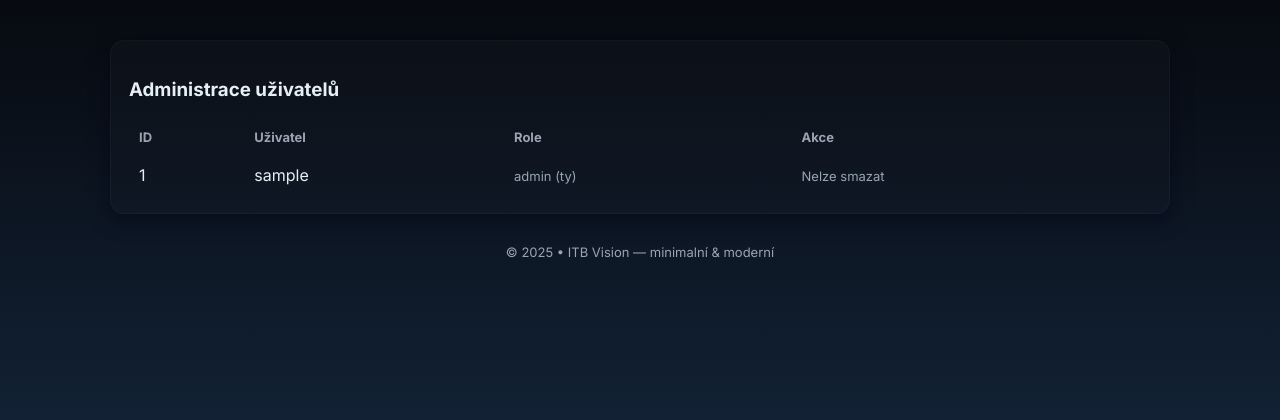
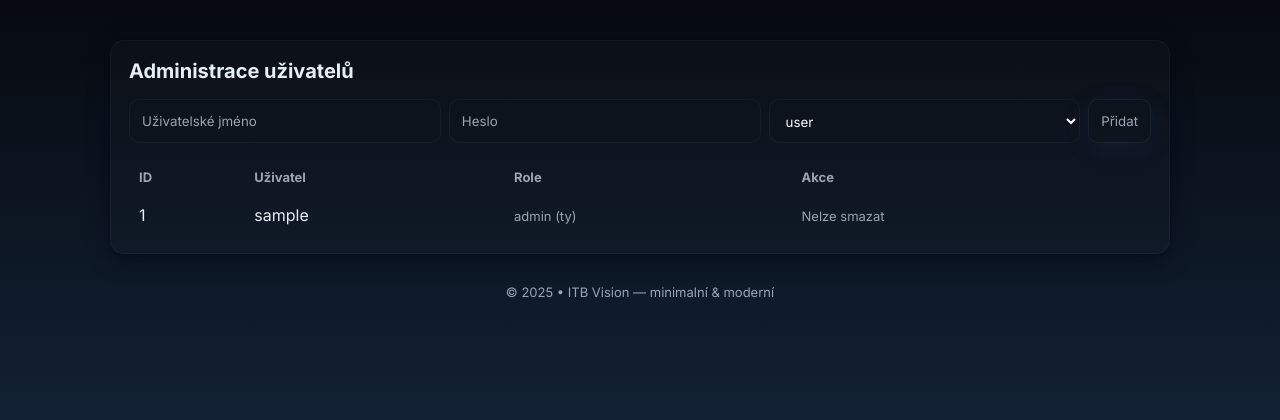
Before and after one commit to ondrejxprosek/projekt_vwa_2025, a Flask app: page /admin in a window 1280 px wide. Shown: the part 110-530 px from the top of the page. Run offline with Flask 3, Linux system fonts and the light colour scheme; the visitor is signed in with stand-in values (Sample User, id 1); tables that the repository leaves empty hold one stand-in row (values such as "Sample post").

Commit message:
add users in admin page, edit css

```diff
--- a/app.py
+++ b/app.py
@@ -213,6 +213,28 @@ def register():
 
     return render_template('register.html')
 
+@app.route('/admin/add_user', methods=['POST'])
+@login_required
+@role_required('admin')
+def admin_add_user():
+    username = request.form.get('username')
+    password = request.form.get('password')
+    role = request.form.get('role', 'user')
+
+    if not username or not password:
+        flash('Uživatelské jméno a heslo jsou povinné.', 'warning')
+        return redirect(url_for('admin_panel'))
+
+    if User.query.filter_by(username=username).first():
+        flash('Uživatel již existuje.', 'warning')
+        return redirect(url_for('admin_panel'))
+
+    new_user = User(username=username, role=role)
+    new_user.set_password(password)
+    db.session.add(new_user)
+    db.session.commit()
+    flash(f'Uživatel {username} byl vytvořen.', 'success')
+    return redirect(url_for('admin_panel'))
 
 @app.route('/logout')
 def logout():
--- a/static/css/modern.css
+++ b/static/css/modern.css
@@ -16,9 +16,9 @@ html,body{height:100%;margin:0;background:linear-gradient(180deg,#05060a 0%, var
 .btn:hover{border-color:rgba(124,92,255,0.8);color:#fff}
 .card{background:linear-gradient(180deg, rgba(255,255,255,0.02), rgba(255,255,255,0.01));border:1px solid rgba(255,255,255,0.03);padding:18px;border-radius:14px;box-shadow:0 6px 20px rgba(2,6,23,0.6)}
 .center-viewport{min-height:70vh;display:flex;align-items:center;justify-content:center}
-.input{width:100%;padding:12px;border-radius:10px;border:1px solid rgba(255,255,255,0.04);background:transparent;color:#e6eef6}
+.input{width:100%;padding:12px;border-radius:10px;border:1px solid rgba(255,255,255,0.04);background:transparent;color:#fff}
 .input::placeholder{color:var(--muted)}
-.form-row{display:flex;gap:10px} <!-- gap je mezera mezi bloky -->
+.form-row{display:flex;gap:10px} /* gap je mezera mezi bloky */
 .h1{font-size:20px;margin:0 0 12px 0}
 .hint{color:var(--muted);font-size:13px}
 .flash{padding:10px;border-radius:10px;margin-bottom:12px}
--- a/templates/admin.html
+++ b/templates/admin.html
@@ -2,6 +2,19 @@
 {% block content %}
 <div class="card">
   <h3 class="h1">Administrace uživatelů</h3>
+
+  <!-- 🟢 Formulář pro přidání nového uživatele -->
+  <form method="POST" action="{{ url_for('admin_add_user') }}" class="form-inline" style="margin:16px 0">
+    <input class="input" name="username" placeholder="Uživatelské jméno" required>
+    <input class="input" name="password" type="password" placeholder="Heslo" required>
+    <select name="role" class="input">
+      <option value="user">user</option>
+      <option value="manager">manager</option>
+      <option value="admin">admin</option>
+    </select>
+    <button class="btn glow" type="submit">Přidat</button>
+  </form>
+
   <table class="table">
     <thead>
       <tr><th>ID</th><th>Uživatel</th><th>Role</th><th>Akce</th></tr>
@@ -30,7 +43,9 @@
           <form method="POST" action="{{ url_for('delete_user', user_id=u.id) }}">
             <button class="btn" type="submit" onclick="return confirm('Smazat uživatele {{u.username}}?')">Smazat</button>
           </form>
-{% else %}<span class="small-muted">Nelze smazat</span>{% endif %}
+          {% else %}
+          <span class="small-muted">Nelze smazat</span>
+          {% endif %}
         </td>
       </tr>
       {% endfor %}
```
Lines whose indentation alone changed are shown as unchanged.
